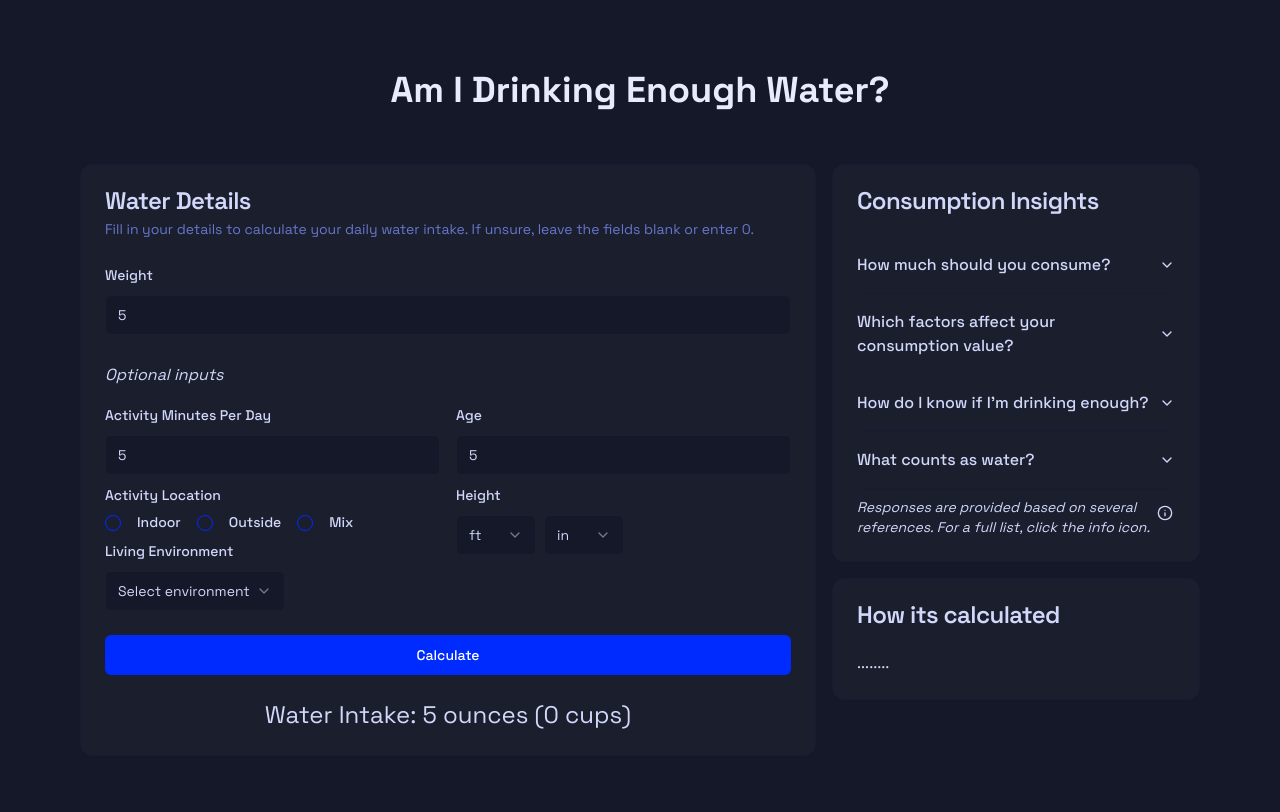
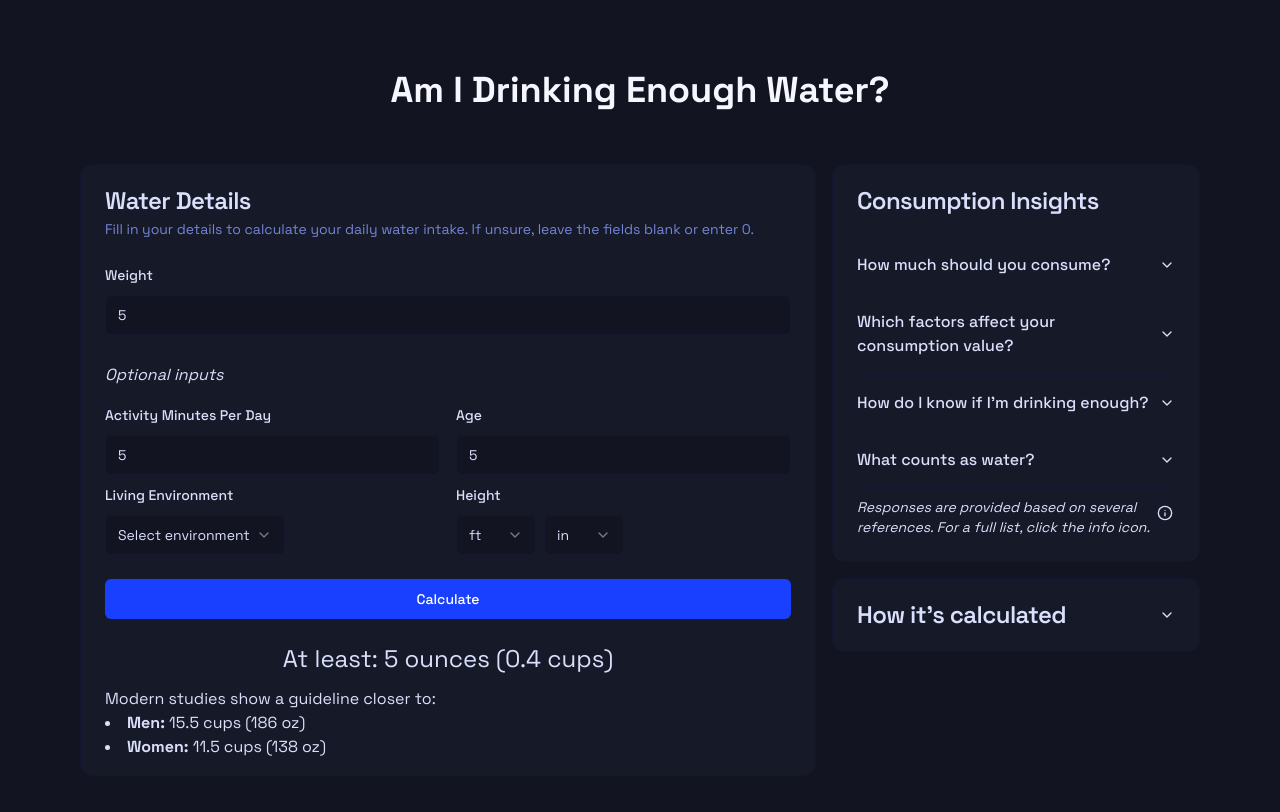
Before and after one commit to MattKeller11/water-calculator, a Next.js app: page / in a window 1280 px wide. Both pictures are taken after typing "5", "5", "5" into the empty fields and a click on the button "Calculate". Shown: the top 812 px of the page. Built offline with nearby package versions, Linux system fonts and the light colour scheme.

Commit message:
Adjust theme and add how it's calculated

```diff
--- a/src/app/globals.css
+++ b/src/app/globals.css
@@ -8,43 +8,44 @@ body {
 
 @layer base {
   :root {
-    --background: 230 30% 12%;
-    --foreground: 230 80% 95%;
+    --background: 230 30% 10%; /* Slightly darker background */
+    --foreground: 230 85% 98%; /* Slightly brighter foreground */
 
-    --card: 230 25% 14%;
-    --card-foreground: 230 80% 90%;
+    --card: 230 28% 12%; /* Slightly darker card */
+    --card-foreground: 230 82% 92%; /* Slightly brighter card foreground */
 
-    --popover: 220 13% 18%;
-    --popover-foreground: 0 0% 100%;
+    --popover: 220 15% 16%; /* Slightly darker popover */
+    --popover-foreground: 0 0% 100%; /* Keep popover foreground bright */
 
-    --primary: 230 100% 50%;
+    --primary: 230 100% 55%; /* Slightly brighter primary */
     --primary-foreground: 0 0% 100%;
 
-    --secondary: 230 40% 20%;
-    --secondary-foreground: 230 80% 85%;
+    --secondary: 230 45% 22%; /* Slightly brighter secondary */
+    --secondary-foreground: 230 85% 90%; /* Slightly brighter secondary foreground */
 
-    --muted: 230 30% 15%;
-    --muted-foreground: 230 50% 60%;
+    --muted: 230 35% 13%; /* Slightly darker muted */
+    --muted-foreground: 230 55% 65%; /* Slightly brighter muted foreground */
 
-    --accent: 230 50% 25%;
-    --accent-foreground: 230 80% 90%;
+    --accent: 230 55% 28%; /* Slightly brighter accent */
+    --accent-foreground: 230 85% 92%; /* Slightly brighter accent foreground */
 
-    --destructive: 0 80% 50%;
-    --destructive-foreground: 0 100% 95%;
+    --destructive: 0 85% 55%; /* Slightly brighter destructive */
+    --destructive-foreground: 0 100% 98%; /* Slightly brighter destructive foreground */
 
-    --border: 230 40% 15%;
-    --input: 230 30% 15%;
-    --ring: 230 100% 50%;
+    --border: 230 45% 13%; /* Slightly darker border */
+    --input: 230 35% 13%; /* Slightly darker input */
+    --ring: 230 100% 55%; /* Slightly brighter ring */
 
-    --chart-1: 230 90% 50%;
-    --chart-2: 230 80% 60%;
-    --chart-3: 230 70% 70%;
-    --chart-4: 230 60% 80%;
-    --chart-5: 230 50% 90%;
+    --chart-1: 230 95% 55%; /* Slightly brighter chart colors */
+    --chart-2: 230 85% 65%;
+    --chart-3: 230 75% 75%;
+    --chart-4: 230 65% 85%;
+    --chart-5: 230 55% 95%;
   }
+
   ::selection {
     background-color: hsl(var(--secondary)); /* Adjust based on your theme */
-    color: white;
+    color: hsl(var(--secondary-foreground)); /* Use secondary foreground for selection text */
   }
 }
 
--- a/src/components/custom/CalculationTransparencyCard.tsx
+++ b/src/components/custom/CalculationTransparencyCard.tsx
@@ -1,18 +1,54 @@
 'use client'
 
-import React from 'react'
+import React, { useState } from 'react'
 import { Card, CardContent, CardHeader, CardTitle } from '../ui/card'
+import { ChevronDownIcon, ChevronUpIcon } from 'lucide-react'
 
 export const CalculationTransparencyCard = () => {
+  const [isOpen, setIsOpen] = useState(false)
+
   return (
-    <div>
-      <Card>
-        <CardHeader>
-          <CardTitle>How its calculated</CardTitle>
-        </CardHeader>
-        <CardContent>........</CardContent>
-      </Card>
-    </div>
+    <Card>
+      <CardHeader className="cursor-pointer" onClick={() => setIsOpen(!isOpen)}>
+        <div className="flex items-center justify-between">
+          <CardTitle>How it&apos;s calculated</CardTitle>
+          {isOpen ? <ChevronUpIcon className="h-4 w-4" /> : <ChevronDownIcon className="h-4 w-4" />}
+        </div>
+      </CardHeader>
+      {isOpen && (
+        <CardContent>
+          <div>
+            <p className="mb-2">We estimate your daily water needs based on several factors:</p>
+            <ul className="mb-4 ml-6 list-disc">
+              <li>
+                <strong>Weight:</strong> Your weight is the starting point.
+              </li>
+              <li>
+                <strong>Activity:</strong> More activity means more water.
+              </li>
+              <li>
+                <strong>Environment:</strong> Hot or dry climates require more water.
+              </li>
+              <li>
+                <strong>Age:</strong> We make a small adjustment for older adults.
+              </li>
+              <li>
+                <strong>Height:</strong> We make a small adjustment for very tall or short
+                individuals.
+              </li>
+            </ul>
+            <p className="mb-4">
+              We use these factors in a simple calculation to give you a personalized
+              recommendation.
+            </p>
+            <p className="mb-4">
+              This is just an estimate. Individual needs vary, so please consult a healthcare
+              professional for personalized advice.
+            </p>
+          </div>
+        </CardContent>
+      )}
+    </Card>
   )
 }
 
--- a/src/components/custom/GeneralConsumptionCard.tsx
+++ b/src/components/custom/GeneralConsumptionCard.tsx
@@ -43,15 +43,18 @@ export const GeneralConsumptionCard = () => {
                   <span className="font-bold">Exercise: </span>If you sweat during activity, drink
                   extra water before, during, and after to stay hydrated.
                 </li>
+                <br />
                 <li>
                   <span className="font-bold">Environment: </span>Hot, humid weather increases
                   sweating, while high altitudes can cause dehydration, both requiring extra fluids.
                 </li>
+                <br />
                 <li>
                   <span className="font-bold">Overall Health: </span>Fever, vomiting, and diarrhea
                   cause fluid loss—drink more water or use oral rehydration as advised. Conditions
                   like bladder infections and kidney stones may also require extra fluids.
                 </li>
+                <br />
                 <li>
                   <span className="font-bold">Pregnancy and breast-feeding: </span>Pregnant or
                   breastfeeding? You may need extra fluids to stay hydrated.
--- a/src/components/custom/InputsCard.tsx
+++ b/src/components/custom/InputsCard.tsx
@@ -4,7 +4,6 @@ import { Select } from '../ui/select'
 import { Button } from '../ui/button'
 import { Card, CardContent, CardDescription, CardFooter, CardHeader, CardTitle } from '../ui/card'
 import { Input } from '../ui/input'
-import { Label } from '../ui/label'
 import {
   SelectContent,
   SelectGroup,
@@ -25,7 +24,6 @@ import {
 } from '@/components/ui/form'
 import { useForm } from 'react-hook-form'
 import { zodResolver } from '@hookform/resolvers/zod'
-import { RadioGroup, RadioGroupItem } from '@/components/ui/radio-group'
 import { useState } from 'react'
 import { calculateWaterIntake } from './helpers'
 
@@ -107,28 +105,6 @@ export const InputsCard = () => {
                   />
                   <FormField
                     control={form.control}
-                    name="activityLocation"
-                    render={({ field }) => (
-                      <FormItem>
-                        <FormLabel>Activity Location</FormLabel>
-                        <FormControl>
-                          <RadioGroup onValueChange={field.onChange} value={field.value}>
-                            <div className="flex space-x-4">
-                              <RadioGroupItem id="indoor" value="indoor" />
-                              <Label htmlFor="indoor">Indoor</Label>
-                              <RadioGroupItem id="outside" value="outside" />
-                              <Label htmlFor="outside">Outside</Label>
-                              <RadioGroupItem id="mix" value="mix" />
-                              <Label htmlFor="mix">Mix</Label>
-                            </div>
-                          </RadioGroup>
-                        </FormControl>
-                        <FormMessage />
-                      </FormItem>
-                    )}
-                  />
-                  <FormField
-                    control={form.control}
                     name="environment"
                     render={({ field }) => (
                       <FormItem>
@@ -177,9 +153,22 @@ export const InputsCard = () => {
         </form>
       </Form>
       {waterIntake > 0 && (
-        <p className="items-center justify-center pb-6 text-center text-2xl">
-          Water Intake: {waterIntake} ounces ({Math.round(waterIntake / 12)} cups)
-        </p>
+        <div>
+          <p className="items-center justify-center pb-3 text-center text-2xl">
+            At least: {waterIntake} ounces ({(waterIntake / 12).toFixed(1)} cups)
+          </p>
+          <div className="pb-4 pl-6 text-left">
+            <p>Modern studies show a guideline closer to:</p>
+            <ul className="list-inside list-disc text-left">
+              <li>
+                <span className="font-bold">Men:</span> 15.5 cups (186 oz)
+              </li>
+              <li>
+                <span className="font-bold">Women:</span> 11.5 cups (138 oz)
+              </li>
+            </ul>
+          </div>
+        </div>
       )}
     </Card>
   )
```
